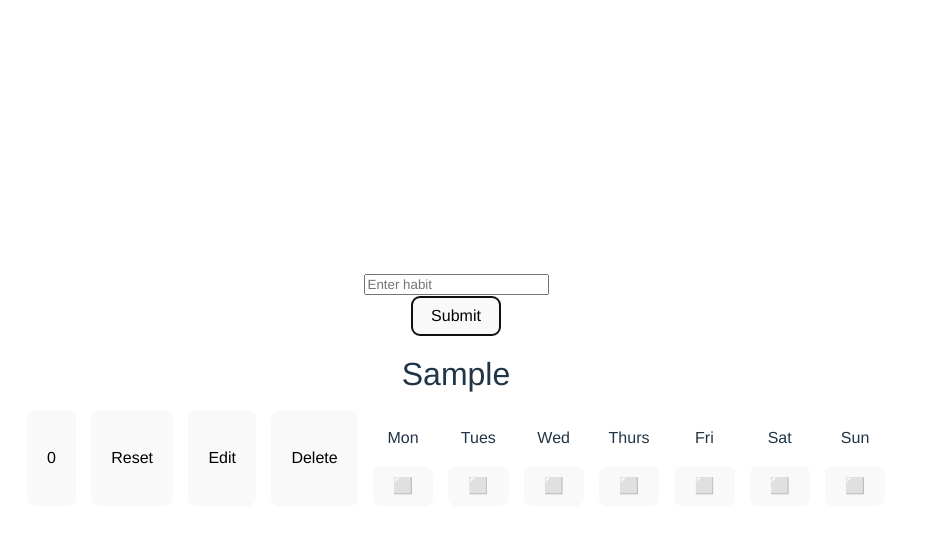
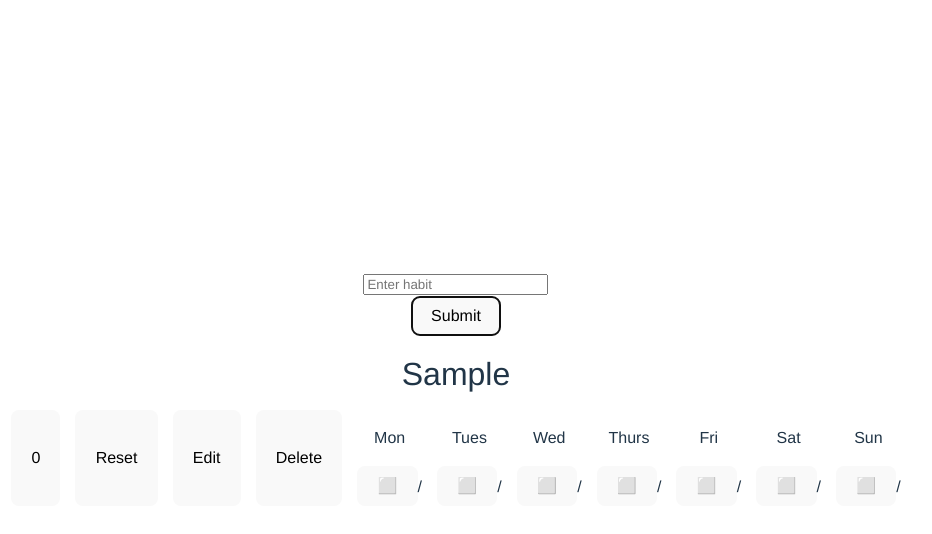
Before and after one commit to Rajat-web-server/Habit_tracker, a React (Vite) app in the folder Habit Tracker/: page / in a window 1280 px wide. Both pictures are taken after typing "Sample" into the empty fields and a click on the button "Submit". Shown: the top 534 px of the page, without its empty margins (184-1116 px from the left). Built offline with nearby package versions, Linux system fonts and the light colour scheme.

Commit message:
chechking

```diff
--- a/Habit Tracker/src/components/habit_item.jsx
+++ b/Habit Tracker/src/components/habit_item.jsx
@@ -104,6 +104,7 @@ export const Habititem = ({ habit, index, updateHabit, deleteHabit, now }) => {
                   }
                   {/* {console.log(!habit.checked[dayIndex])} */}
               </button>
+              /
             </div>
           );
         })}
```
